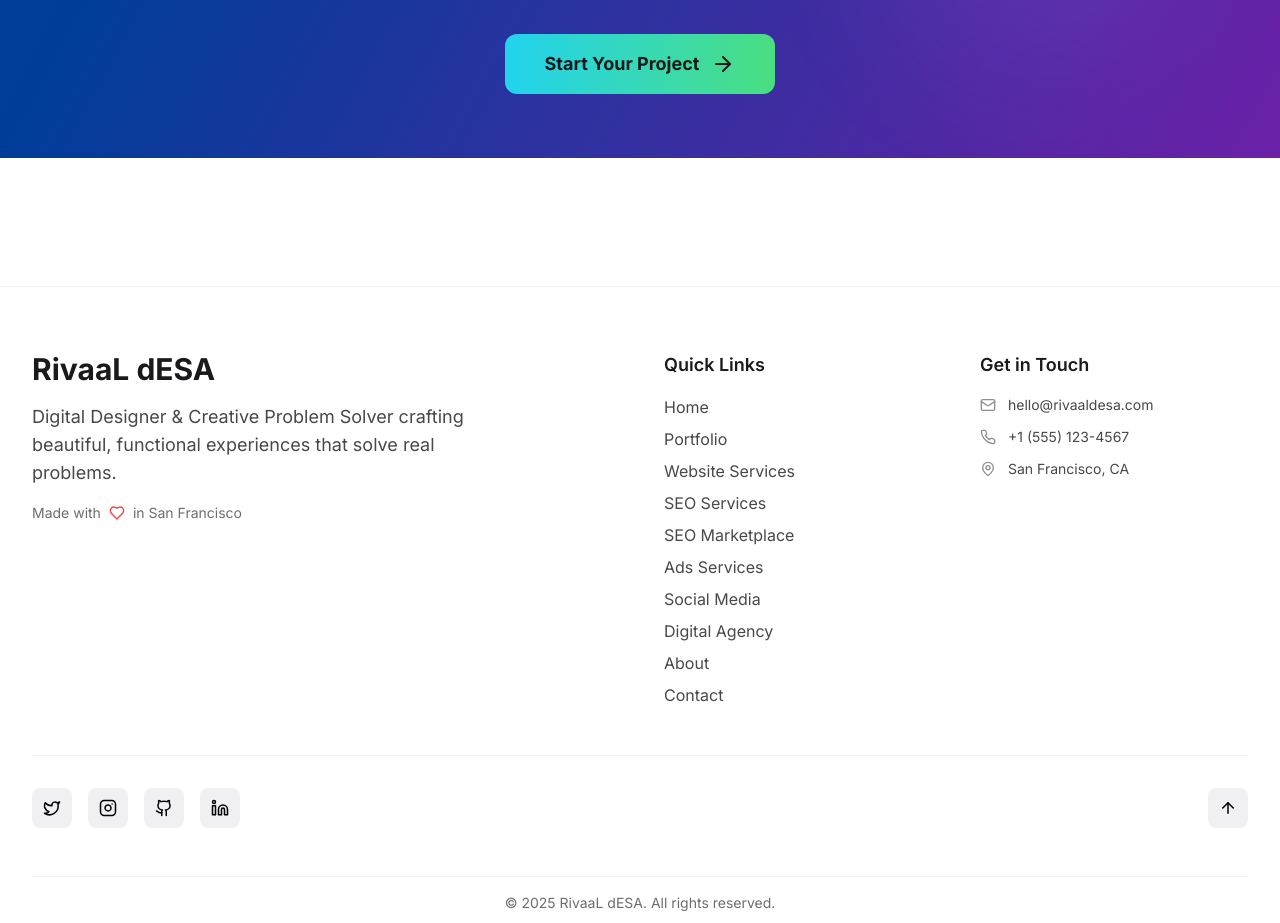
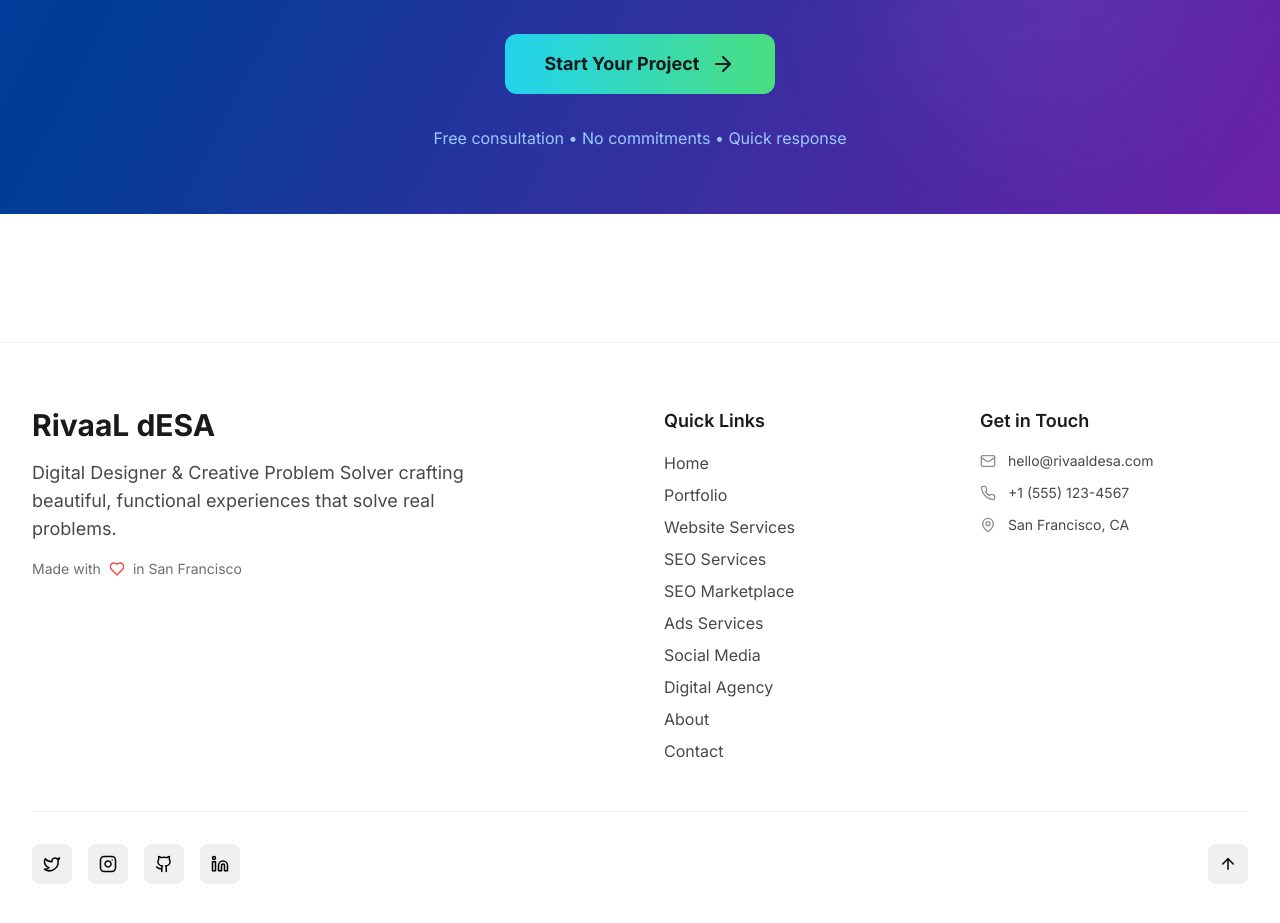
Before and after one commit to rivaaldesa/part2, a React (Vite) app: page / in a window 1280 px wide. Shown: the part 2324-3247 px from the top of the page. Built offline with nearby package versions, Linux system fonts and the light colour scheme.

Commit message:
Add word under Start Your Project button

```diff
--- a/src/components/Home.tsx
+++ b/src/components/Home.tsx
@@ -446,6 +446,10 @@ const Home: React.FC = () => {
               Start Your Project
               <ArrowRight size={24} />
             </motion.button>
+
+            <div className="text-sm text-blue-200 lg:text-base">
+              Free consultation • No commitments • Quick response
+            </div>
           </motion.div>
         </motion.section>
       </motion.div>
```
